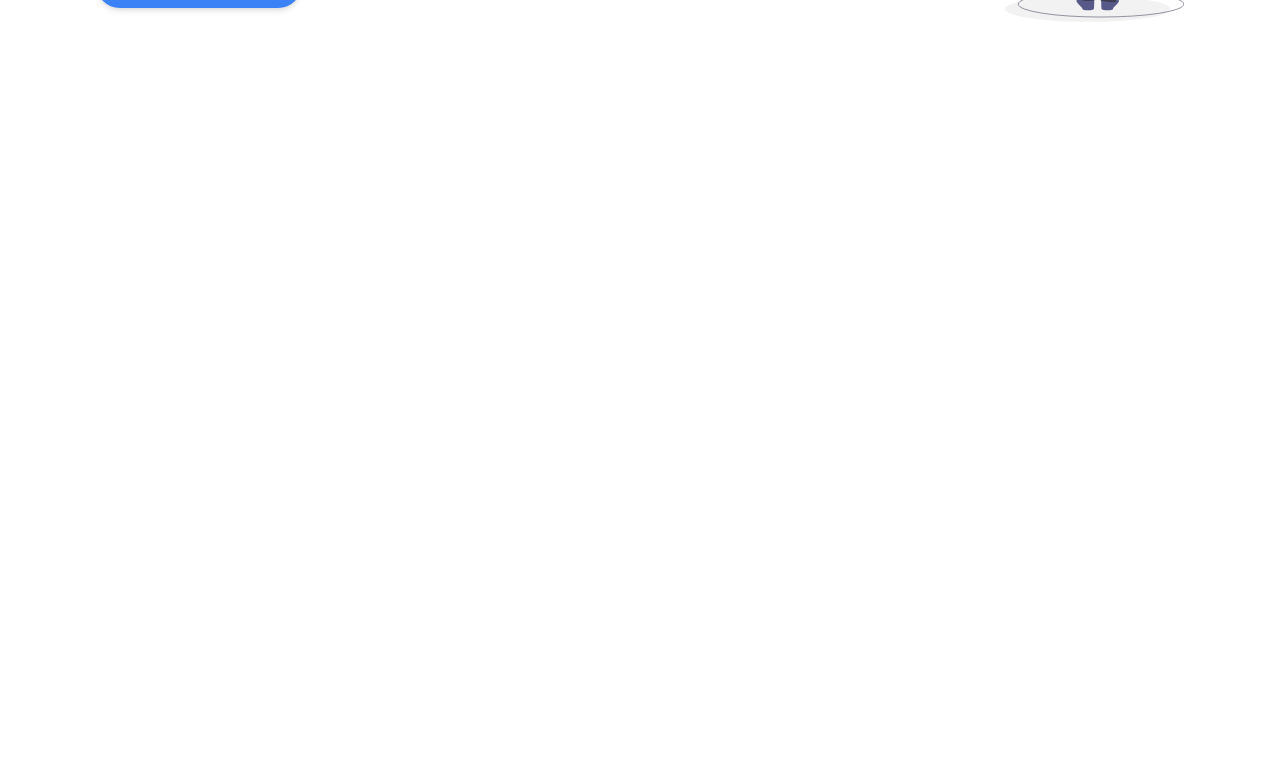
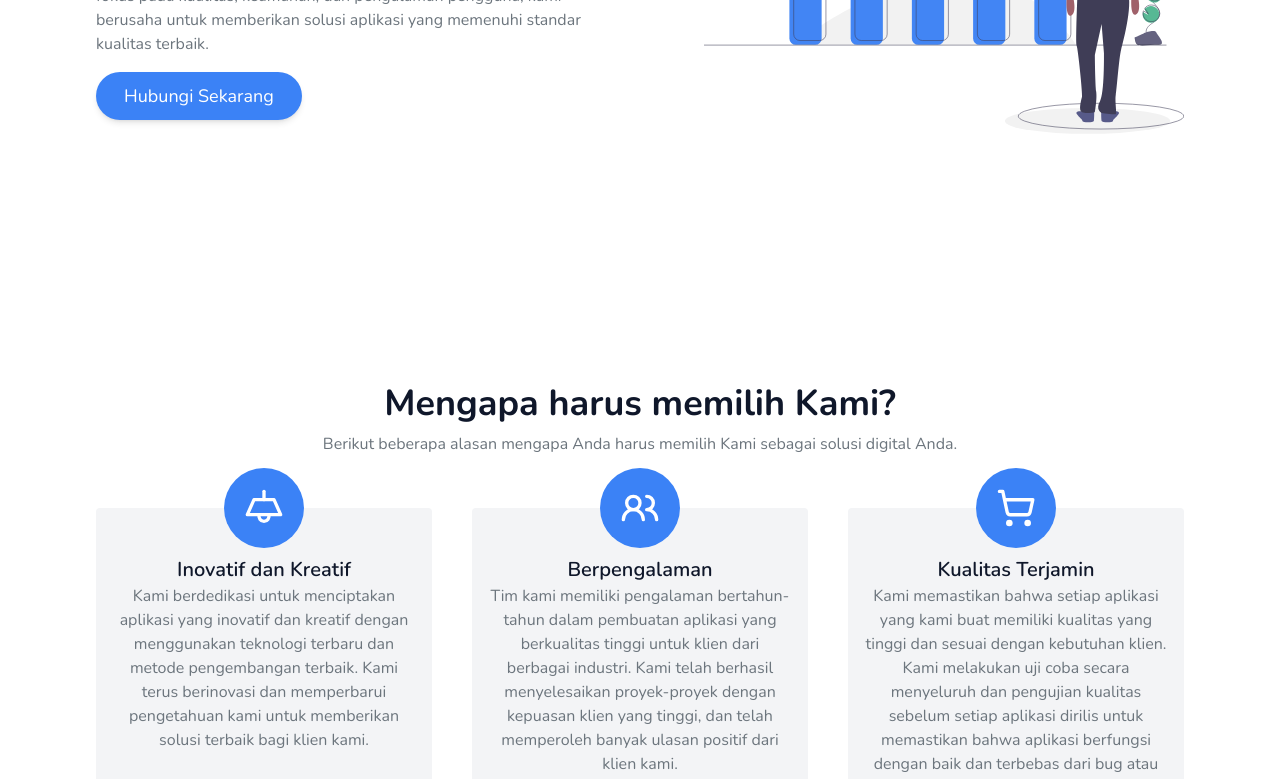
Before and after one commit to mimamch/noxy-ui, a Next.js app: page / in a window 1280 px wide. Shown: the part 500-1279 px from the top of the page. Before the commit the page ends 800 px from the top, so only its background shows below. Built offline with nearby package versions, Linux system fonts and the light colour scheme.

Commit message:
landing: add why us section & aos

```diff
--- a/package.json
+++ b/package.json
@@ -29,6 +29,7 @@
     "@types/node": "20.2.4",
     "@types/react": "18.2.7",
     "@types/react-dom": "18.2.4",
+    "aos": "^2.3.4",
     "autoprefixer": "10.4.14",
     "class-variance-authority": "^0.6.0",
     "clsx": "^1.2.1",
@@ -51,6 +52,7 @@
     "zod": "^3.21.4"
   },
   "devDependencies": {
+    "@types/aos": "^3.0.4",
     "prettier": "^2.8.8",
     "prettier-plugin-tailwindcss": "^0.3.0"
   }
--- /dev/null
+++ b/src/app/(landing-page)/(components)/aos-init.tsx
@@ -0,0 +1,12 @@
+"use client";
+
+import AOS from "aos";
+import { useEffect } from "react";
+
+export default function AosInit() {
+  useEffect(() => {
+    AOS.init({ delay: 200 });
+  }, []);
+
+  return null;
+}
--- a/src/app/(landing-page)/layout.tsx
+++ b/src/app/(landing-page)/layout.tsx
@@ -1,8 +1,9 @@
 import React, { PropsWithChildren } from "react";
+import "aos/dist/aos.css";
 
 export default function layout({ children }: PropsWithChildren) {
   return (
-    <div className="relative flex min-h-screen flex-col">
+    <div className="relative flex min-h-screen flex-col bg-white dark:text-black">
       <div className="flex-1">
         <div className=" flex-1 items-start ">
           <main className="relative ">{children}</main>
--- a/src/app/(landing-page)/page.tsx
+++ b/src/app/(landing-page)/page.tsx
@@ -3,10 +3,15 @@ import Image from "next/image";
 import React from "react";
 import DesktopNavLanding from "./(components)/desktop-nav-landing";
 import { MobileNavLanding } from "./(components)/mobile-nav-landing";
+import { LampCeiling, ShoppingCart, Users2Icon } from "lucide-react";
+import AosInit from "./(components)/aos-init";
 
 export default function page() {
   return (
-    <div className="container max-w-6xl">
+    <>
+      <AosInit />
+      <div className="dark container max-w-6xl ">
+        <nav>
           <div className="fixed left-0 right-0 top-0 z-50  flex w-full items-center justify-between bg-white px-5 py-2 md:relative md:px-0 md:py-6">
             <span className="text-3xl font-bold md:text-[2rem]">
               NOXY UI<span className="text-blue-500">.</span>
@@ -18,33 +23,111 @@ export default function page() {
               <DesktopNavLanding />
             </div>
           </div>
+        </nav>
 
-      <div className="mt-14 flex flex-col-reverse items-center justify-between md:mt-0 md:flex-row">
-        <div className="relative md:mr-20">
+        <main className="mb-60">
+          <section className="mt-14 flex flex-col-reverse items-center justify-between md:mb-52 md:mt-28 md:flex-row ">
+            <div className="relative md:mr-20" data-aos="fade-right">
               <h1 className="text-2xl font-bold md:text-5xl">
                 Solusi Inovatif untuk Pertumbuhan Bisnis Anda
               </h1>
-          <span className="mt-4 block text-[#6c757d]">
+              <span className="mt-4 block text-sm text-[#6c757d] md:text-base">
                 Kami adalah mitra ideal bagi bisnis Anda dalam hal pengembangan
                 aplikasi. Tim ahli kami siap membantu Anda menciptakan solusi
-            aplikasi yang inovatif dan kreatif, sesuai dengan kebutuhan bisnis
-            Anda. Dengan fokus pada kualitas, keamanan, dan pengalaman pengguna,
-            kami berusaha untuk memberikan solusi aplikasi yang memenuhi standar
-            kualitas terbaik.
+                aplikasi yang inovatif dan kreatif, sesuai dengan kebutuhan
+                bisnis Anda. Dengan fokus pada kualitas, keamanan, dan
+                pengalaman pengguna, kami berusaha untuk memberikan solusi
+                aplikasi yang memenuhi standar kualitas terbaik.
               </span>
               <ButtonLink
                 href="/"
-            className="mt-4 rounded-full bg-blue-500 px-7 py-6 text-lg shadow-md transition-all hover:-translate-y-1 hover:bg-blue-400 focus:ring"
+                className="mt-4 rounded-full bg-blue-500 shadow-md transition-all hover:-translate-y-1 hover:bg-blue-400 focus:ring dark:text-white md:px-7 md:py-6 md:text-lg"
               >
                 Hubungi Sekarang
               </ButtonLink>
             </div>
-        <div className="relative">
+            <div className="relative" data-aos="fade-left">
               <div className=" h-[20rem] w-[20rem]  md:h-[30rem] md:w-[30rem]">
-            <Image alt="icon" src={"/assets/images/landing-image.svg"} fill />
+                <Image
+                  alt="icon"
+                  src={"/assets/images/landing-image.svg"}
+                  fill
+                />
+              </div>
+            </div>
+          </section>
+          <section
+            className="mt-14 flex flex-col items-center md:mt-28 md:flex-row "
+            data-aos="fade-up"
+          >
+            <div className="relative w-full">
+              <h1 className="text-center text-2xl font-bold md:text-4xl">
+                Mengapa harus memilih Kami?
+              </h1>
+              <span className="mb-3 mt-2 block text-center text-sm text-[#6c757d] md:text-base">
+                Berikut beberapa alasan mengapa Anda harus memilih Kami sebagai
+                solusi digital Anda.
+              </span>
+              <div className="grid grid-cols-1 gap-6 text-center md:grid-cols-3 md:gap-10">
+                <div className="relative mt-10 w-full rounded-sm bg-gray-100 p-4 pt-12 ">
+                  <div className="flex justify-center">
+                    <div className="absolute -top-10 flex h-20 w-20  items-center justify-center rounded-full bg-blue-500 text-white">
+                      <LampCeiling className="h-10 w-10" />
+                    </div>
+                  </div>
+                  <h3 className="text-xl font-semibold">
+                    Inovatif dan Kreatif
+                  </h3>
+                  <span className=" text-[#6c757d]">
+                    Kami berdedikasi untuk menciptakan aplikasi yang inovatif
+                    dan kreatif dengan menggunakan teknologi terbaru dan metode
+                    pengembangan terbaik. Kami terus berinovasi dan memperbarui
+                    pengetahuan kami untuk memberikan solusi terbaik bagi klien
+                    kami.
+                  </span>
+                </div>
+                <div className="relative mt-10 w-full rounded-sm bg-gray-100 p-4 pt-12 ">
+                  <div className="flex justify-center">
+                    <div className="absolute -top-10 flex h-20 w-20  items-center justify-center rounded-full bg-blue-500 text-white">
+                      <Users2Icon className="h-10 w-10" />
+                    </div>
+                  </div>
+                  <h3 className="text-xl font-semibold">Berpengalaman</h3>
+                  <span className=" text-[#6c757d]">
+                    Tim kami memiliki pengalaman bertahun-tahun dalam pembuatan
+                    aplikasi yang berkualitas tinggi untuk klien dari berbagai
+                    industri. Kami telah berhasil menyelesaikan proyek-proyek
+                    dengan kepuasan klien yang tinggi, dan telah memperoleh
+                    banyak ulasan positif dari klien kami.
+                  </span>
+                </div>
+                <div className="relative mt-10 w-full rounded-sm bg-gray-100 p-4 pt-12 ">
+                  <div className="flex justify-center">
+                    <div className="absolute -top-10 flex h-20 w-20  items-center justify-center rounded-full bg-blue-500 text-white">
+                      <ShoppingCart className="h-10 w-10" />
+                    </div>
+                  </div>
+                  <h3 className="text-xl font-semibold">Kualitas Terjamin</h3>
+                  <span className=" text-[#6c757d]">
+                    Kami memastikan bahwa setiap aplikasi yang kami buat
+                    memiliki kualitas yang tinggi dan sesuai dengan kebutuhan
+                    klien. Kami melakukan uji coba secara menyeluruh dan
+                    pengujian kualitas sebelum setiap aplikasi dirilis untuk
+                    memastikan bahwa aplikasi berfungsi dengan baik dan terbebas
+                    dari bug atau masalah teknis lainnya.
+                  </span>
                 </div>
               </div>
             </div>
+          </section>
+        </main>
+        <footer className=" flex w-full flex-col border-t border-gray-400 py-10">
+          <span className="text-center text-gray-500">
+            Copyright © {new Date().getFullYear()} All rights reserved | PT NOXY
+            DIGITAL SOLUTION
+          </span>
+        </footer>
       </div>
+    </>
   );
 }
```
Also changed, not shown: 1 other file (tests, documents, lock files or other folders). Lines whose indentation alone changed are shown as unchanged.
